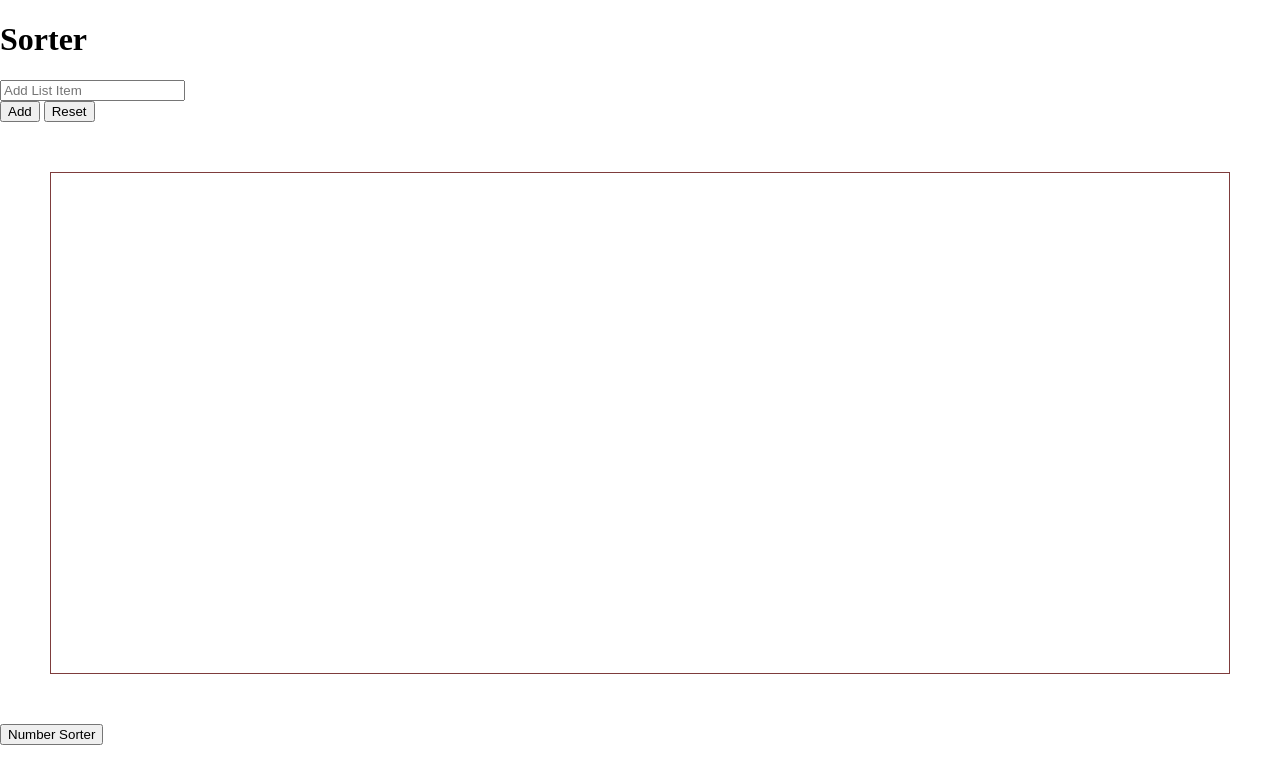
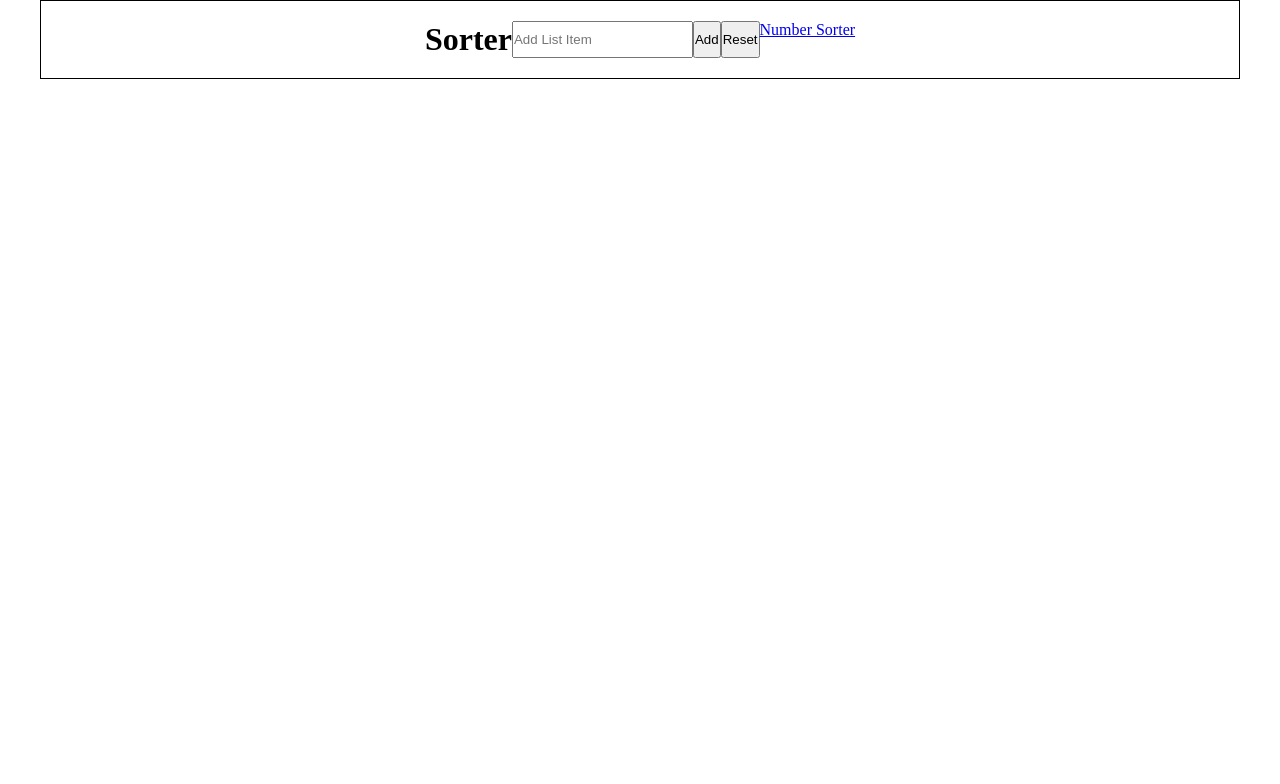
Before and after one commit to Leslie-flo-res/JsSort, a plain HTML site: page index.html in a window 1280 px wide. Drawn offline with Linux system fonts and the light colour scheme.

Commit message:
css mess around

```diff
--- a/index.html
+++ b/index.html
@@ -9,7 +9,10 @@
 </head>
 
 <body>
+
+    <div class="container">
         <h1>Sorter</h1>
+
 
         <input type="text" class="inputBox" id="inputData" placeholder="Add List Item" />
 
@@ -24,9 +27,9 @@
         </div>
 
 
-    <button><a id="btnEnd" href="numbSorter.html">Number Sorter</a></button>
+        <a id="btnEnd" href="numbSorter.html">Number Sorter</a>
 
-
+    </div> <!--container div--->
 
 
 
--- a/styles.css
+++ b/styles.css
@@ -1,42 +1,16 @@
-body {
+* {
     margin: 0;
+    padding: 0;
+    box-sizing: border-box;
 }
 
-li {
-    list-style: none;
-    border-bottom: 1px black solid;
-    margin-right: 50%;
-    font-size: larger;
-}
-
-
-
-.inputBox {
-
+.container {
+    border: black solid 1px;
+    max-width: 1200px;
+    margin: 0 auto;
+    padding: 20px;
     display: flex;
+    justify-content: center;
 
 
 }
-
-
-
-
-.displayList {
-    border: rgb(126, 60, 60) 1px solid;
-    margin: 50px 50px;
-    padding: 250px 50px;
-    align-items: center;
-
-}
-
-
-
-
-
-
-#btnEnd {
-    text-decoration: none;
-    color: black;
-    display: flex;
-    justify-content: flex-end;
-}
```
Also changed, not shown: numbSorter.html (+3 -1 lines). Lines whose indentation alone changed are shown as unchanged.
